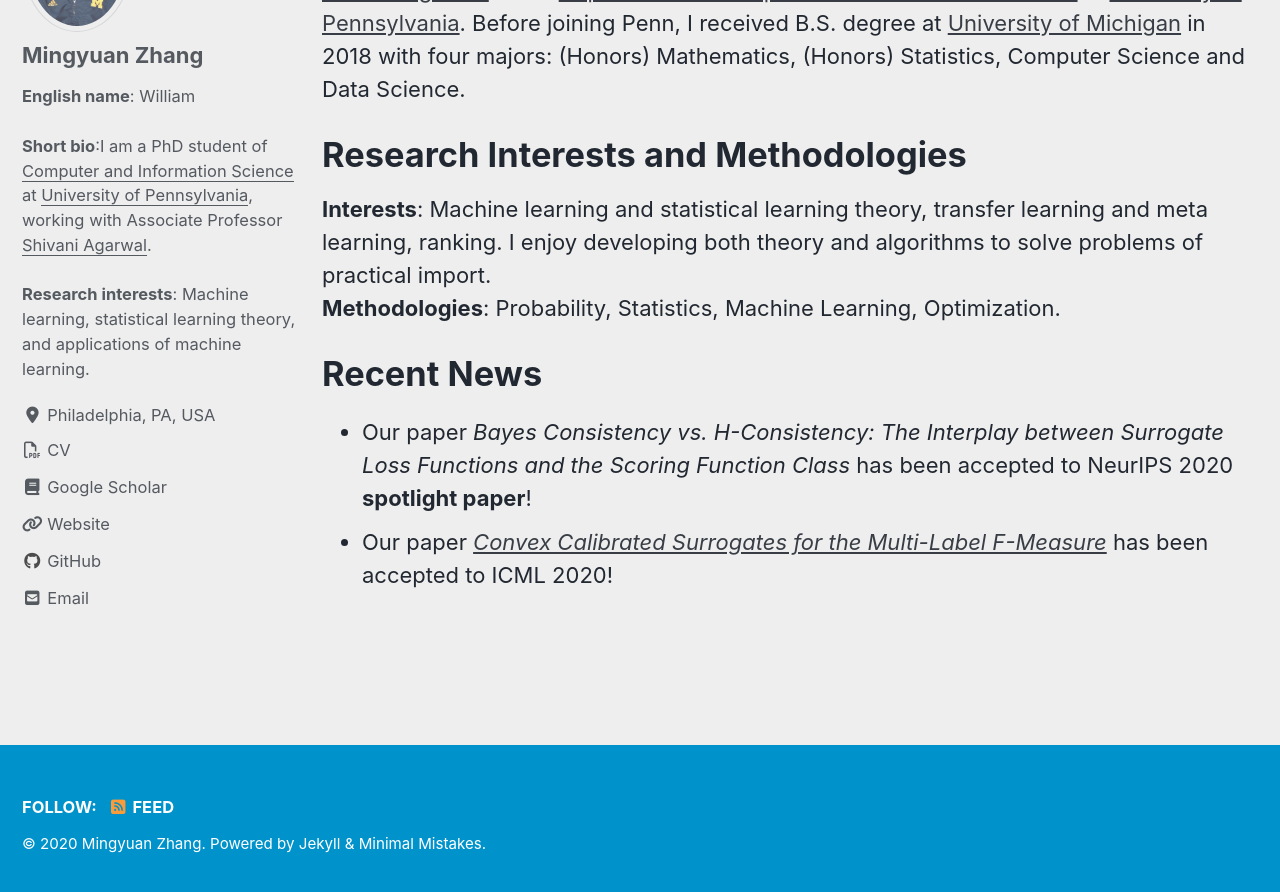
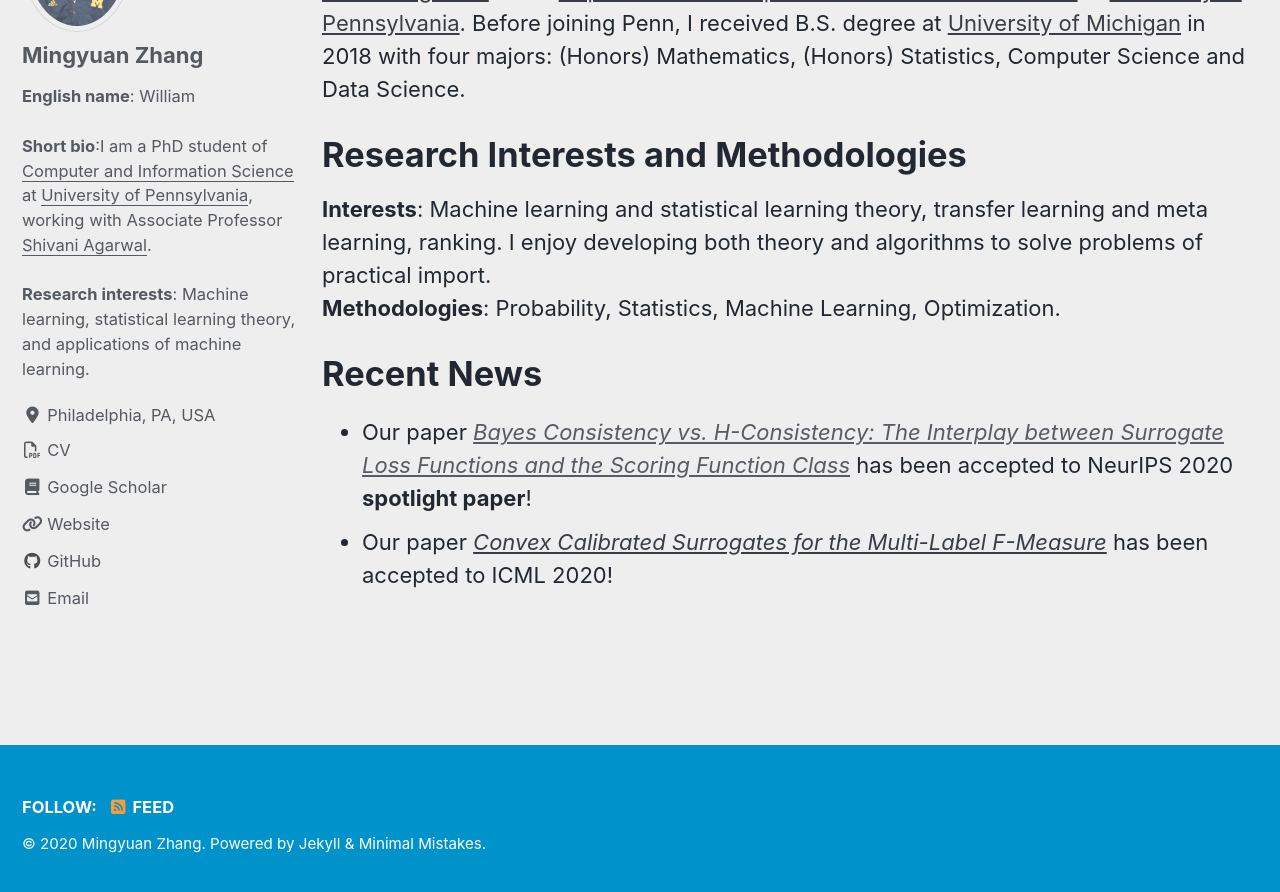
Before and after one commit to moshimowang/moshimowang.github.io, a Jekyll site: the page built from _pages/about.md, in a window 1280 px wide and 900 px high, scrolled down 222 px. Shown: the top 892 px of the window. Built offline with Jekyll 4.4.1, drawn with Linux system fonts in a browser that asks for light colours; cached includes are drawn as plain includes; nearby versions of some CDN libraries.

```diff
--- a/_pages/about.md
+++ b/_pages/about.md
@@ -19,5 +19,5 @@ Research Interests and Methodologies
 
 Recent News
 ======
-* Our paper <em>Bayes Consistency vs. H-Consistency: The Interplay between Surrogate Loss Functions and the Scoring Function Class</em> has been accepted to NeurIPS 2020 **spotlight paper**!<br>
+* Our paper [<em>Bayes Consistency vs. H-Consistency: The Interplay between Surrogate Loss Functions and the Scoring Function Class</em>]() has been accepted to NeurIPS 2020 **spotlight paper**!<br>
 * Our paper [<em>Convex Calibrated Surrogates for the Multi-Label F-Measure</em>](https://proceedings.icml.cc/book/3712.pdf) has been accepted to ICML 2020!<br>
```
